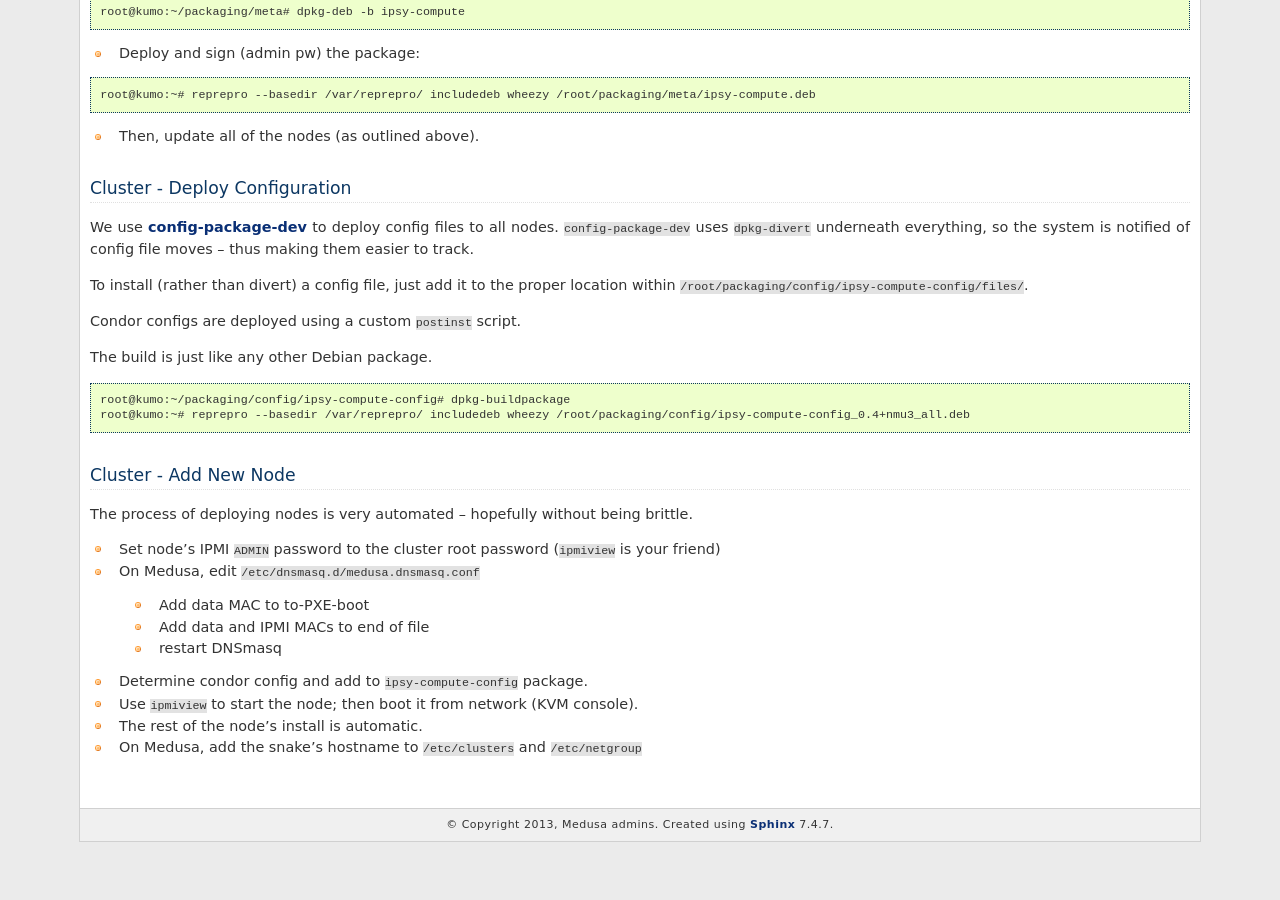
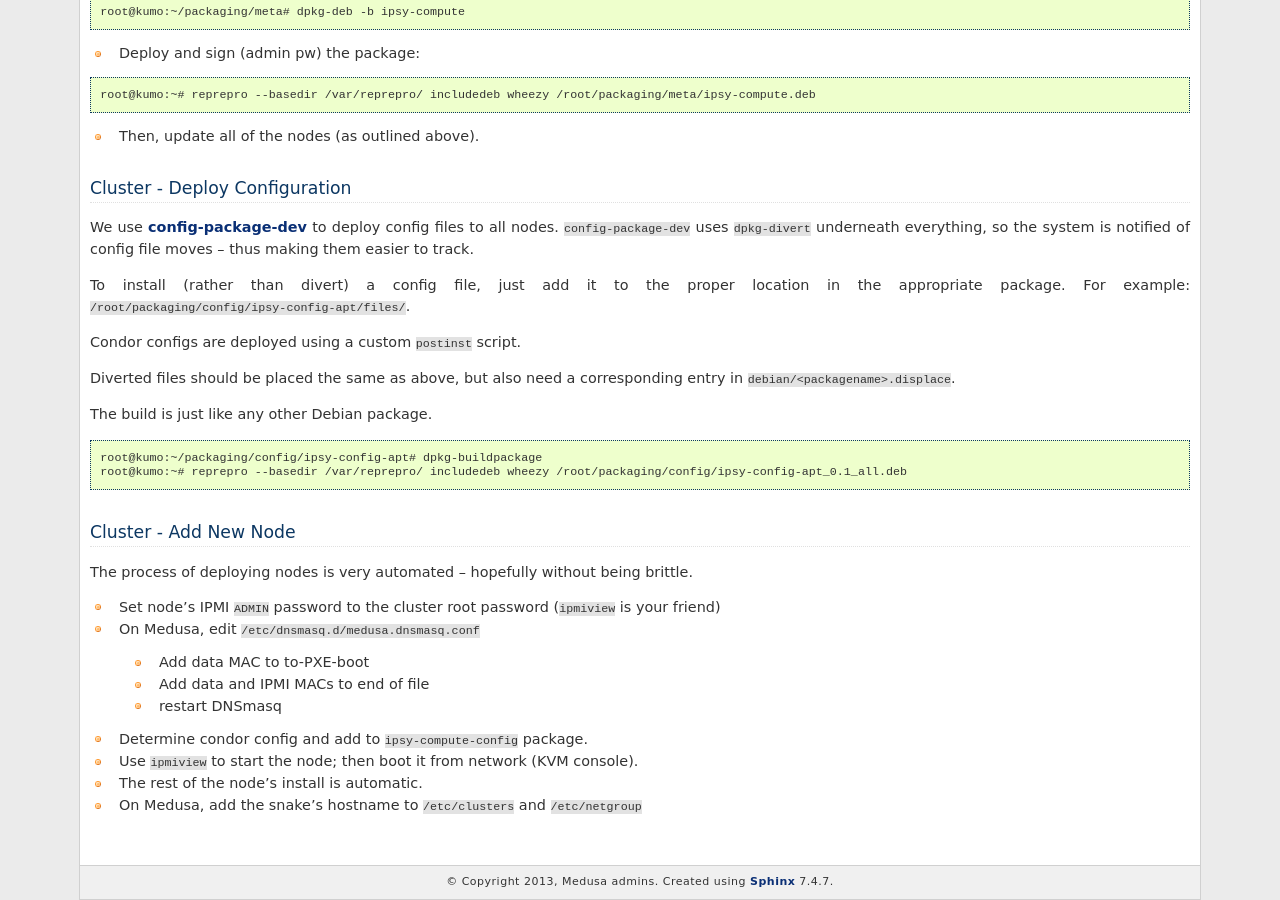
Before and after one commit to psychoinformatics-de/ipsy-docs, a Sphinx documentation site: the page built from source/internal/common_tasks.rst, in a window 1280 px wide and 900 px high, scrolled down 2458 px. Built offline with Sphinx 7.4.7, drawn with Linux system fonts in a browser that asks for light colours; formulas are drawn with MathJax 3; before the commit the page ends 3300 px from its top, so only the background shows below that.

Commit message:
Update notes about config packages

```diff
--- a/source/internal/common_tasks.rst
+++ b/source/internal/common_tasks.rst
@@ -138,17 +138,21 @@ We use `config-package-dev`_ to deploy config files to all nodes. ``config-packa
 ``dpkg-divert`` underneath everything, so the system is notified of config file moves -- thus
 making them easier to track.
 
-To install (rather than divert) a config file, just add it to the proper location within
-``/root/packaging/config/ipsy-compute-config/files/``.
+To install (rather than divert) a config file, just add it to the proper
+location in the appropriate package. For example:
+``/root/packaging/config/ipsy-config-apt/files/``.
 
 Condor configs are deployed using a custom ``postinst`` script.
+
+Diverted files should be placed the same as above, but also need a corresponding
+entry in ``debian/<packagename>.displace``.
 
 The build is just like any other Debian package.
 
 .. code-block:: bash
 
-   root@kumo:~/packaging/config/ipsy-compute-config# dpkg-buildpackage
-   root@kumo:~# reprepro --basedir /var/reprepro/ includedeb wheezy /root/packaging/config/ipsy-compute-config_0.4+nmu3_all.deb
+   root@kumo:~/packaging/config/ipsy-config-apt# dpkg-buildpackage
+   root@kumo:~# reprepro --basedir /var/reprepro/ includedeb wheezy /root/packaging/config/ipsy-config-apt_0.1_all.deb
 
 .. _config-package-dev: http://debathena.mit.edu/config-package-dev/
 
```
